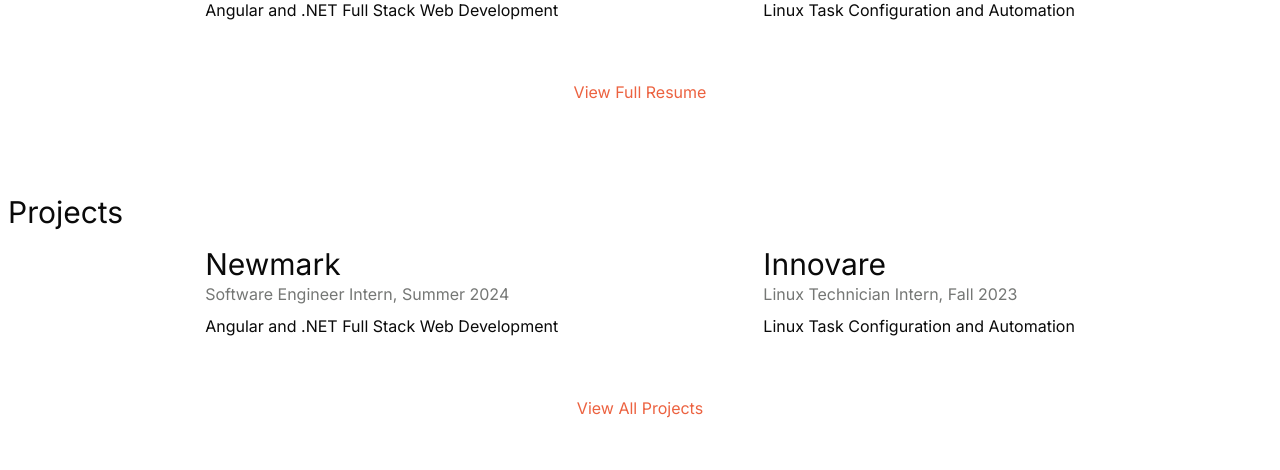
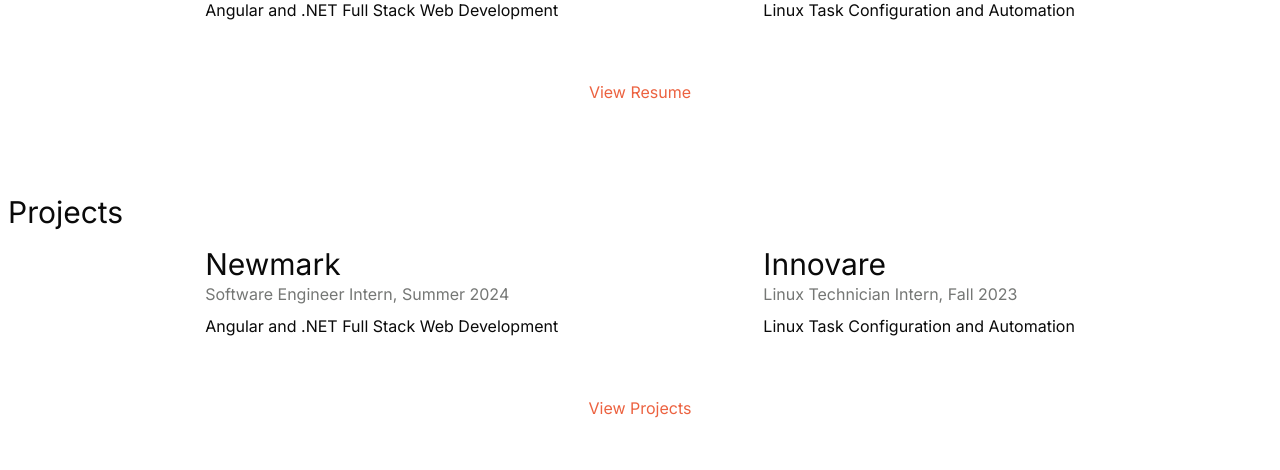
Before and after one commit to availe/Personal-Website-V2, a Next.js app: page / in a window 1280 px wide. Shown: the part 1050-1520 px from the top of the page. Built offline with nearby package versions, Linux system fonts and the light colour scheme.

Commit message:
hover effects

```diff
--- a/src/app/page.tsx
+++ b/src/app/page.tsx
@@ -37,13 +37,13 @@
         <SectionEntry
           experiences={experiences}
           title="Experience"
-          stringDesc="View Full Resume"
+          stringDesc="View Resume"
           stringLink="/resume"
         />
         <SectionEntry
           experiences={experiences}
           title="Projects"
-          stringDesc="View All Projects"
+          stringDesc="View Projects"
           stringLink="/projects"
         />
       </div>
--- a/src/components/home/section-entry.tsx
+++ b/src/components/home/section-entry.tsx
@@ -1,5 +1,5 @@
-import Link from 'next/link';
-import ExperienceEntry from './experience-entry';
+import Link from "next/link";
+import ExperienceEntry from "./experience-entry";
 
 interface Experience {
   companyLink: string;
@@ -16,7 +16,12 @@
   stringLink: string;
 }
 
-const SectionEntry: React.FC<ExperienceSectionProps> = ({ experiences, title, stringDesc, stringLink }) => {
+const SectionEntry: React.FC<ExperienceSectionProps> = ({
+  experiences,
+  title,
+  stringDesc,
+  stringLink,
+}) => {
   return (
     <section>
       <h2 className="text-2xl md:text-3xl ml-2 pb-4">{title}</h2>
@@ -34,7 +39,7 @@
         ))}
       </div>
       <div className="flex justify-center pt-12">
-        <p className="text-center hover:border-b inline-block text-[#ec6240] hover:bg-[#ec6240] hover:text-white border-2 border-transparent px-8 py-2 rounded-lg ">
+        <p className="text-center inline-block text-[#ec6240] hover:bg-[#ec6240] hover:text-white border-2 border-transparent hover:border-[#ec6240] px-4 py-2 rounded-lg transition-colors duration-100 ease-in-out">
           <Link href={stringLink}>{stringDesc}</Link>
         </p>
       </div>
```
